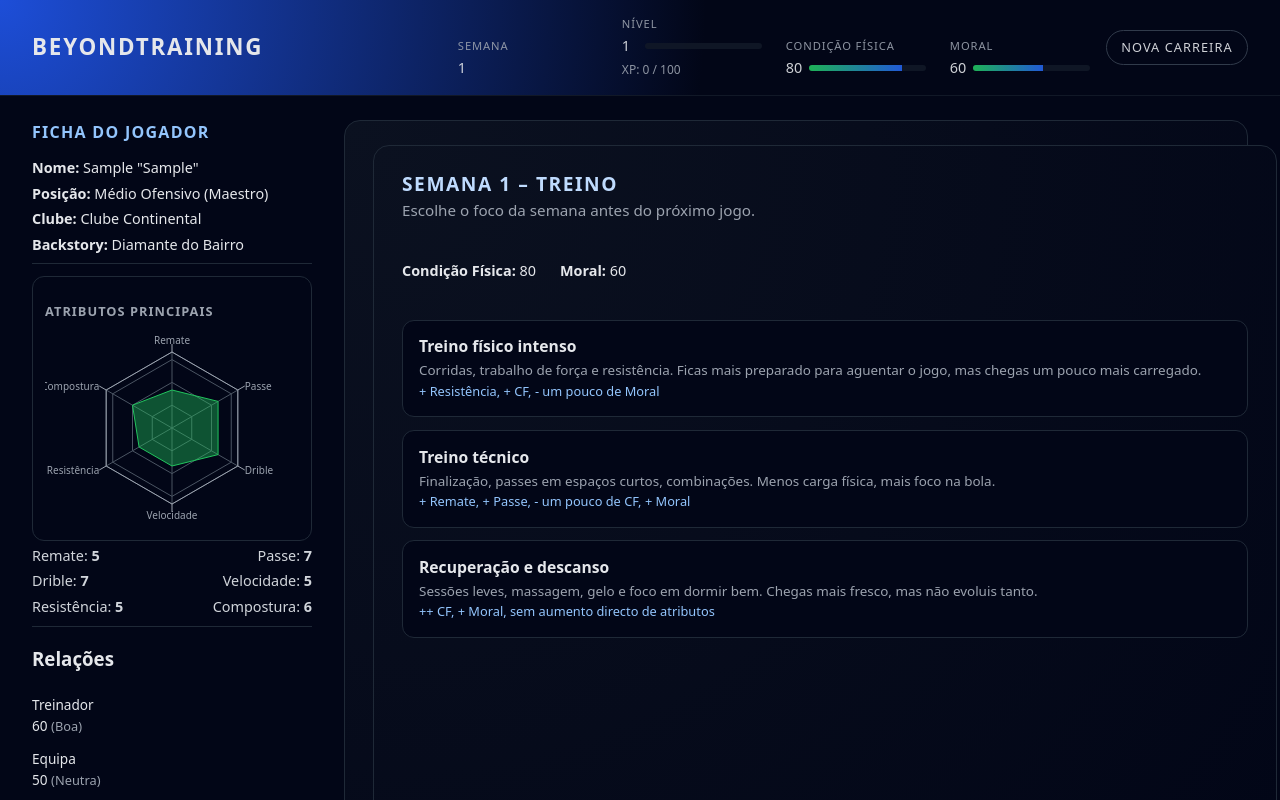
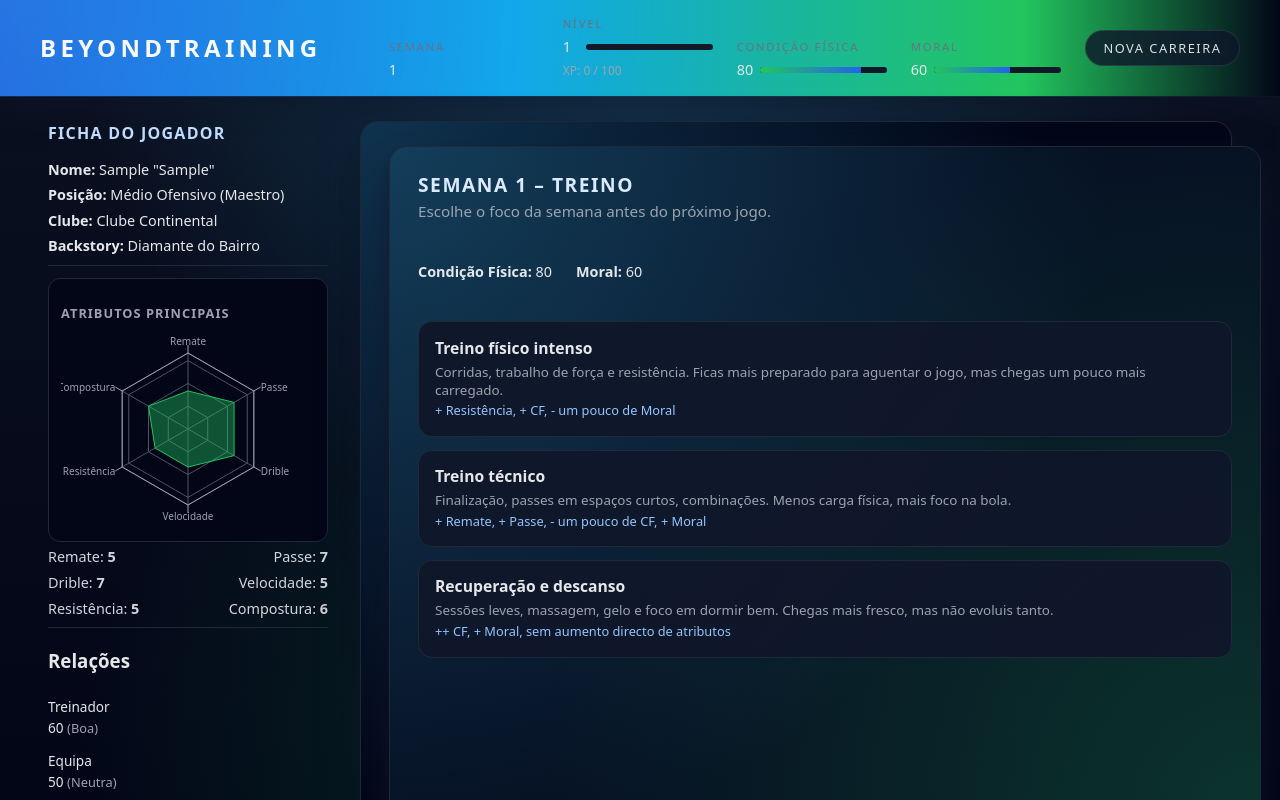
Before and after one commit to jpitaka/beyondtraining, a React (Vite) app in the folder beyondtraining/: page / in a window 1280 px wide. Both pictures are taken after typing "Sample", "Sample" into the empty fields and a click on the button "COMEÇAR CARREIRA". Shown: the top 800 px of the page. Built offline with nearby package versions, Linux system fonts and the light colour scheme.

Commit message:
Refina tema visual para estilo de futebol mais leve

```diff
--- a/beyondtraining/src/App.css
+++ b/beyondtraining/src/App.css
@@ -16,48 +16,111 @@ body,
 :root {
   font-family: system-ui, -apple-system, BlinkMacSystemFont, "Segoe UI",
     sans-serif;
-  background-color: #020617;
-  color: #e5e7eb;
+
+  /* Paleta “noite de jogo” */
+  --bg-main: #020617;
+  --bg-gradient-top: #0b1120;         /* azul escuro */
+  --bg-gradient-mid: #0369a1;         /* azul “projector” */
+  --bg-gradient-bottom: #020617;
+
+  /* Superfícies */
+  --card-bg: #050c1f;
+  --card-bg-soft: #071325;
+  --card-border: #1f2937;
+
+  /* Texto */
+  --text-main: #e5e7eb;
+  --text-muted: #9ca3af;
+  --text-soft: #6b7280;
+  --text-title: #f9fafb;
+
+  /* Cores “futebol” */
+  --accent-main: #2563eb;             /* azul */
+  --accent-main-soft: #1d4ed8;
+  --accent-secondary: #22c55e;        /* verde relvado */
+  --accent-secondary-soft: #16a34a;
+
+  /* Estados */
+  --danger: #ef4444;
+  --success: #22c55e;
+
+  /* Linhas de relvado subtis */
+  --pitch-line: rgba(34, 197, 94, 0.16);
 }
 
 body {
   margin: 0;
-  background-color: #020617;
+  color: var(--text-main);
+  background:
+    radial-gradient(circle at top, rgba(56, 189, 248, 0.25), transparent 55%),
+    radial-gradient(circle at bottom, rgba(34, 197, 94, 0.18), transparent 55%),
+    linear-gradient(to bottom, var(--bg-gradient-top), var(--bg-gradient-bottom));
 }
 
 /* ==== LAYOUT GERAL ==== */
 
 .app {
   min-height: 100vh;
-  width: 100%;
-  background: #020617;
-  color: #e5e7eb;
   display: flex;
   flex-direction: column;
+  color: var(--text-main);
+  position: relative;
+  overflow: hidden;
+}
+
+/* padrão muito leve tipo relvado */
+
+.app::before {
+  content: "";
+  position: fixed;
+  inset: 0;
+  pointer-events: none;
+  background-image:
+    linear-gradient(
+      to right,
+      transparent 0,
+      transparent 60px,
+      var(--pitch-line) 60px,
+      transparent 61px
+    ),
+    linear-gradient(
+      to bottom,
+      transparent 0,
+      transparent 60px,
+      var(--pitch-line) 60px,
+      transparent 61px
+    );
+  opacity: 0.12;
+  mix-blend-mode: screen;
+  z-index: -1;
 }
 
 /* ==== HEADER ==== */
 
 .header {
-  padding: 16px 32px;
-  border-bottom: 1px solid #111827;
-  background: radial-gradient(circle at top left, #1d4ed8 0, #020617 55%);
+  padding: 1rem 2.5rem;
+  border-bottom: 1px solid rgba(15, 23, 42, 0.8);
+  background:
+    radial-gradient(circle at top left, rgba(56, 189, 248, 0.35), transparent 55%),
+    linear-gradient(90deg, #1d4ed8 0%, #0ea5e9 40%, #22c55e 80%, #020617 100%);
   display: flex;
   align-items: center;
   justify-content: space-between;
+  box-shadow: 0 10px 30px rgba(15, 23, 42, 0.6);
 }
 
 .header h1 {
   margin: 0;
-  font-size: 1.4rem;
-  letter-spacing: 0.08em;
+  font-size: 1.5rem;
+  letter-spacing: 0.18em;
   text-transform: uppercase;
+  color: var(--text-title);
 }
 
 .header-right {
   display: flex;
   align-items: center;
-  gap: 1rem;
+  gap: 1.5rem;
 }
 
 /* ==== STATUS NO HEADER ==== */
@@ -67,21 +130,20 @@ body {
   gap: 1.5rem;
   align-items: flex-end;
   font-size: 0.9rem;
-  opacity: 0.9;
 }
 
 .status-item {
   display: flex;
   flex-direction: column;
-  gap: 0.15rem;
-  min-width: 140px;
+  gap: 0.2rem;
+  min-width: 150px;
 }
 
 .status-label {
   font-size: 0.7rem;
   text-transform: uppercase;
-  letter-spacing: 0.08em;
-  color: #9ca3af;
+  letter-spacing: 0.16em;
+  color: var(--text-soft);
 }
 
 .status-row {
@@ -97,7 +159,7 @@ body {
 
 .status-xp-detail {
   font-size: 0.75rem;
-  color: #9ca3af;
+  color: var(--text-muted);
   margin-top: 0.1rem;
 }
 
@@ -111,7 +173,7 @@ body {
 
 .bar-fill {
   height: 100%;
-  background: linear-gradient(to right, #22c55e, #2563eb);
+  background: linear-gradient(to right, var(--accent-secondary), var(--accent-main));
 }
 
 .delta {
@@ -119,29 +181,36 @@ body {
 }
 
 .delta--pos {
-  color: #22c55e;
+  color: var(--success);
 }
 
 .delta--neg {
-  color: #ef4444;
+  color: var(--danger);
 }
 
 .reset-button {
-  padding: 0.45rem 0.9rem;
+  padding: 0.5rem 1.1rem;
   border-radius: 999px;
-  border: 1px solid #374151;
-  background: #020617;
-  color: #e5e7eb;
+  border: 1px solid rgba(248, 250, 252, 0.1);
+  background: rgba(15, 23, 42, 0.85);
+  color: var(--text-main);
   font-size: 0.8rem;
   text-transform: uppercase;
-  letter-spacing: 0.08em;
+  letter-spacing: 0.12em;
   cursor: pointer;
-  opacity: 0.9;
+  opacity: 0.95;
+  transition: background 0.15s ease, border 0.15s ease, transform 0.05s ease,
+    box-shadow 0.15s ease;
 }
 
 .reset-button:hover {
-  border-color: #ef4444;
-  color: #fecaca;
+  border-color: var(--danger);
+  background: rgba(30, 64, 175, 0.96);
+  box-shadow: 0 0 0 1px rgba(248, 250, 252, 0.08);
+}
+
+.reset-button:active {
+  transform: translateY(1px);
 }
 
 /* ==== ÁREA PRINCIPAL (DEBAIXO DO HEADER) ==== */
@@ -151,7 +220,7 @@ body {
   display: flex;
   align-items: stretch;
   gap: 32px;
-  padding: 24px 32px 32px;
+  padding: 24px 48px 40px;
   width: 100%;
   box-sizing: border-box;
 }
@@ -167,14 +236,18 @@ body {
 
 .creation-card {
   width: 100%;
-  height: calc(100vh - 120px); /* altura quase cheia, para ficar sempre igual */
+  height: calc(100vh - 120px); /* altura quase cheia, consistente */
   margin: 0;
   padding: 24px 28px;
-  border-radius: 16px;
-  background: radial-gradient(circle at top left, #0b1120, #020617);
-  border: 1px solid #1f2937;
+  border-radius: 18px;
+  background:
+    radial-gradient(circle at top left, rgba(56, 189, 248, 0.25), transparent 65%),
+    radial-gradient(circle at bottom right, rgba(34, 197, 94, 0.22), transparent 65%),
+    linear-gradient(to bottom right, var(--card-bg-soft), var(--card-bg));
+  border: 1px solid var(--card-border);
   display: flex;
   flex-direction: column;
+  box-shadow: 0 20px 40px rgba(15, 23, 42, 0.7);
 }
 
 .creation-card h2 {
@@ -182,7 +255,7 @@ body {
   font-size: 1.3rem;
   text-transform: uppercase;
   letter-spacing: 0.08em;
-  color: #bfdbfe;
+  color: #dbeafe;
 }
 
 .week-card h2 {
@@ -192,7 +265,7 @@ body {
 .creation-subtitle {
   margin: 0 0 1.5rem;
   font-size: 0.95rem;
-  color: #9ca3af;
+  color: var(--text-muted);
 }
 
 /* bloco de estado semana (CF / Moral) */
@@ -217,12 +290,13 @@ body {
   width: 100%;
   text-align: left;
   padding: 0.9rem 1rem;
-  border-radius: 12px;
+  border-radius: 14px;
   border: 1px solid #1f2937;
-  background: #020617;
+  background: rgba(15, 23, 42, 0.95);
   color: #e5e7eb;
   cursor: pointer;
-  transition: border 0.15s ease, box-shadow 0.15s ease, background 0.15s ease;
+  transition: border 0.15s ease, box-shadow 0.15s ease, background 0.15s ease,
+    transform 0.05s ease;
 }
 
 .week-option-button h3 {
@@ -234,7 +308,7 @@ body {
 .week-option-button p {
   margin: 0.15rem 0;
   font-size: 0.84rem;
-  color: #9ca3af;
+  color: var(--text-muted);
 }
 
 .week-option-button .effects-text {
@@ -243,9 +317,10 @@ body {
 }
 
 .week-option-button:hover {
-  border-color: #2563eb;
-  box-shadow: 0 0 0 1px #2563eb;
+  border-color: var(--accent-main);
+  box-shadow: 0 0 0 1px var(--accent-main);
   background: #020617;
+  transform: translateY(-1px);
 }
 
 /* formulário de criação */
@@ -273,17 +348,21 @@ body {
 .field-group select {
   border-radius: 999px;
   border: 1px solid #374151;
-  background: #020617;
+  background: rgba(15, 23, 42, 0.9);
   color: #e5e7eb;
   padding: 0.6rem 0.9rem;
   font-size: 0.9rem;
   outline: none;
 }
 
+.field-group input::placeholder {
+  color: #6b7280;
+}
+
 .field-group input:focus,
 .field-group select:focus {
-  border-color: #2563eb;
-  box-shadow: 0 0 0 1px #2563eb;
+  border-color: var(--accent-main);
+  box-shadow: 0 0 0 1px var(--accent-main);
 }
 
 /* backstories */
@@ -297,7 +376,7 @@ body {
 .help-text {
   margin: 0 0 0.8rem;
   font-size: 0.85rem;
-  color: #9ca3af;
+  color: var(--text-muted);
 }
 
 .backstory-grid {
@@ -309,13 +388,14 @@ body {
 .backstory-card {
   border-radius: 14px;
   border: 1px solid #1f2937;
-  background: #020617;
+  background: rgba(15, 23, 42, 0.9);
   padding: 0.8rem 0.85rem;
   display: flex;
   align-items: flex-start;
   gap: 0.6rem;
   cursor: pointer;
-  transition: border 0.15s ease, box-shadow 0.15s ease, background 0.15s ease;
+  transition: border 0.15s ease, box-shadow 0.15s ease, background 0.15s ease,
+    transform 0.05s ease;
 }
 
 .backstory-card input[type="radio"] {
@@ -323,9 +403,10 @@ body {
 }
 
 .backstory-card--active {
-  border-color: #2563eb;
-  box-shadow: 0 0 0 1px #2563eb;
+  border-color: var(--accent-main);
+  box-shadow: 0 0 0 1px var(--accent-main);
   background: #020617;
+  transform: translateY(-1px);
 }
 
 .backstory-content h4 {
@@ -337,7 +418,7 @@ body {
 .backstory-content p {
   margin: 0.1rem 0;
   font-size: 0.82rem;
-  color: #9ca3af;
+  color: var(--text-muted);
 }
 
 .backstory-content .effects-text {
@@ -357,7 +438,7 @@ body {
   padding: 0.8rem 1.4rem;
   border-radius: 999px;
   border: none;
-  background: #2563eb;
+  background: var(--accent-main);
   color: #e5e7eb;
   font-weight: 600;
   font-size: 0.95rem;
@@ -369,8 +450,9 @@ body {
 }
 
 .primary-button:hover {
-  background: #1d4ed8;
-  box-shadow: 0 0 0 1px #1d4ed8;
+  background: var(--accent-main-soft);
+  box-shadow: 0 0 0 1px var(--accent-main-soft);
+  transform: translateY(-1px);
 }
 
 .primary-button:active {
@@ -389,7 +471,7 @@ body {
   font-size: 1rem;
   text-transform: uppercase;
   letter-spacing: 0.08em;
-  color: #93c5fd;
+  color: #bfdbfe;
 }
 
 .sidebar p {
@@ -404,17 +486,21 @@ body {
   min-width: 0;
   height: calc(100vh - 120px); /* altura consistente em desktop */
   padding: 24px 28px;
-  border-radius: 16px;
-  background: radial-gradient(circle at top left, #0b1120, #020617);
-  border: 1px solid #1f2937;
+  border-radius: 18px;
+  background:
+    radial-gradient(circle at top left, rgba(56, 189, 248, 0.25), transparent 60%),
+    radial-gradient(circle at bottom right, rgba(34, 197, 94, 0.2), transparent 60%),
+    linear-gradient(to bottom right, #020617, #020617);
+  border: 1px solid var(--card-border);
   display: flex;
   flex-direction: column;
+  box-shadow: 0 20px 40px rgba(15, 23, 42, 0.75);
 }
 
 .story h2 {
   margin: 0;
   font-size: 1.2rem;
-  color: #bfdbfe;
+  color: #dbeafe;
 }
 
 .story-text {
@@ -431,7 +517,7 @@ body {
   font-size: 0.8rem;
   text-transform: uppercase;
   letter-spacing: 0.08em;
-  color: #9ca3af;
+  color: var(--text-muted);
 }
 
 .options {
@@ -450,12 +536,13 @@ body {
   font-size: 0.95rem;
   text-align: left;
   transition: background 0.15s ease, transform 0.05s ease,
-    box-shadow 0.15s ease;
+    box-shadow 0.15s ease, border 0.15s ease;
 }
 
 .option-button:hover {
   background: #1d4ed8;
   box-shadow: 0 0 0 1px #1d4ed8;
+  transform: translateY(-1px);
 }
 
 .option-button:active {
@@ -476,7 +563,7 @@ body {
   padding: 0.65rem 0.9rem;
   border-radius: 10px;
   border: 1px solid #374151;
-  background: #020617;
+  background: rgba(15, 23, 42, 0.95);
   font-size: 0.85rem;
 }
 
@@ -586,7 +673,7 @@ body {
 
 .relation-label {
   font-size: 0.8rem;
-  color: #9ca3af;
+  color: var(--text-muted);
 }
 
 .relation-row {
@@ -615,7 +702,7 @@ body {
   padding: 0.75rem 0.9rem;
   border-radius: 12px;
   border: 1px solid #111827;
-  background: #020617;
+  background: rgba(15, 23, 42, 0.95);
 }
 
 .free-action label {
@@ -640,25 +727,29 @@ body {
 
 .free-action textarea:focus {
   outline: none;
-  border-color: #2563eb;
-  box-shadow: 0 0 0 1px #2563eb;
+  border-color: var(--accent-main);
+  box-shadow: 0 0 0 1px var(--accent-main);
 }
 
 .free-action-button {
   margin-top: 0.5rem;
   padding: 0.35rem 0.9rem;
   border-radius: 999px;
-  border: 1px solid #2563eb;
-  background: #1d4ed8;
+  border: 1px solid var(--accent-main);
+  background: var(--accent-main-soft);
   color: #e5e7eb;
   font-size: 0.8rem;
   text-transform: uppercase;
   letter-spacing: 0.08em;
   cursor: pointer;
+  transition: background 0.15s ease, transform 0.05s ease,
+    box-shadow 0.15s ease;
 }
 
 .free-action-button:hover {
   background: #1e40af;
+  box-shadow: 0 0 0 1px var(--accent-main);
+  transform: translateY(-1px);
 }
 
 .free-action-feedback {
@@ -670,7 +761,7 @@ body {
 .free-action-hint {
   margin-top: 0.25rem;
   font-size: 0.75rem;
-  color: #9ca3af;
+  color: var(--text-muted);
 }
 
 /* ==== PERSONALIDADE (SLIDERS) ==== */
@@ -684,7 +775,7 @@ body {
   justify-content: space-between;
   align-items: center;
   font-size: 0.75rem;
-  color: #9ca3af;
+  color: var(--text-muted);
   margin-bottom: 0.2rem;
 }
 
@@ -772,7 +863,7 @@ body {
   font-size: 0.8rem;
   text-transform: uppercase;
   letter-spacing: 0.08em;
-  color: #9ca3af;
+  color: var(--text-muted);
   margin-bottom: 0.4rem;
 }
 
@@ -822,7 +913,7 @@ body {
   font-size: 0.7rem;
   text-transform: uppercase;
   letter-spacing: 0.08em;
-  color: #9ca3af;
+  color: var(--text-muted);
 }
 
 .last-match-details {
@@ -864,7 +955,7 @@ body {
   left: 0;
   width: 100%;
   height: 100%;
-  background: rgba(0, 0, 0, 0.65);
+  background: rgba(3, 7, 18, 0.75);
   display: flex;
   align-items: center;
   justify-content: center;
@@ -874,22 +965,30 @@ body {
 .popup-box {
   width: 500px;
   max-width: 90%;
-  background: #0f1624;
-  border-radius: 12px;
-  padding: 32px;
-  box-shadow: 0 0 30px rgba(0, 0, 0, 0.5);
+  background: #020617;
+  border-radius: 16px;
+  padding: 28px 30px 26px;
+  box-shadow: 0 0 40px rgba(0, 0, 0, 0.7);
+  border: 1px solid #1f2937;
   animation: popIn 0.25s ease-out;
 }
 
 @keyframes popIn {
-  from { transform: scale(0.92); opacity: 0; }
-  to { transform: scale(1); opacity: 1; }
+  from {
+    transform: scale(0.92);
+    opacity: 0;
+  }
+  to {
+    transform: scale(1);
+    opacity: 1;
+  }
 }
 
 .popup-title {
-  margin-top: 8px;
-  font-size: 22px;
-  margin-bottom: 10px;
+  margin-top: 6px;
+  font-size: 1.2rem;
+  margin-bottom: 8px;
+  color: #dbeafe;
 }
 
 .popup-options {
@@ -900,13 +999,19 @@ body {
 }
 
 .popup-option-button {
-  background: #112244;
+  background: #0b1120;
   padding: 10px 14px;
-  border-radius: 8px;
-  border: 1px solid #223355;
+  border-radius: 10px;
+  border: 1px solid #1e293b;
+  color: #e5e7eb;
+  font-size: 0.9rem;
+  text-align: left;
+  cursor: pointer;
   transition: 0.15s ease;
 }
 
 .popup-option-button:hover {
-  background: #1b3358;
+  background: #111827;
+  border-color: var(--accent-main);
+  box-shadow: 0 0 0 1px var(--accent-main);
 }
```
